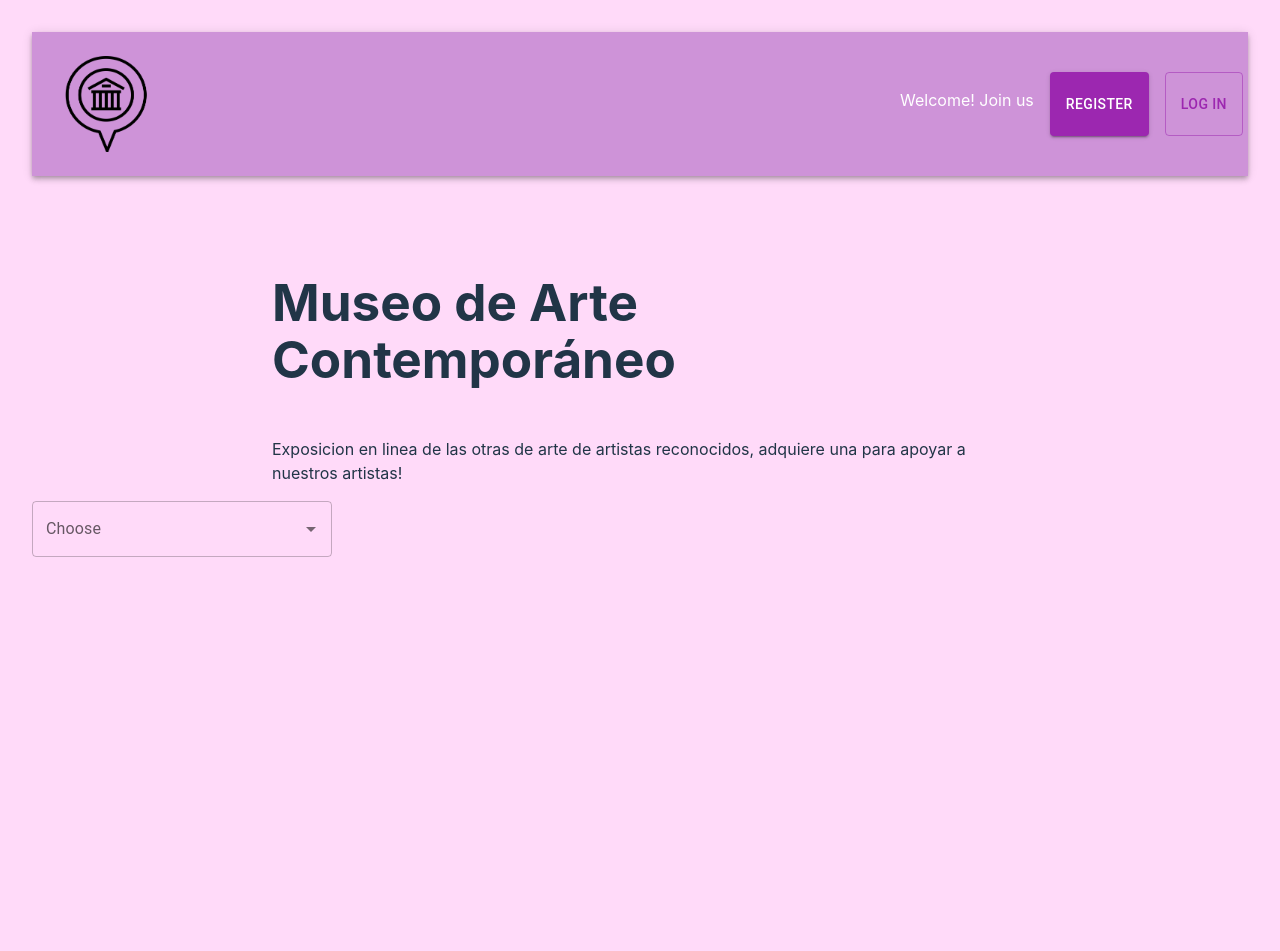
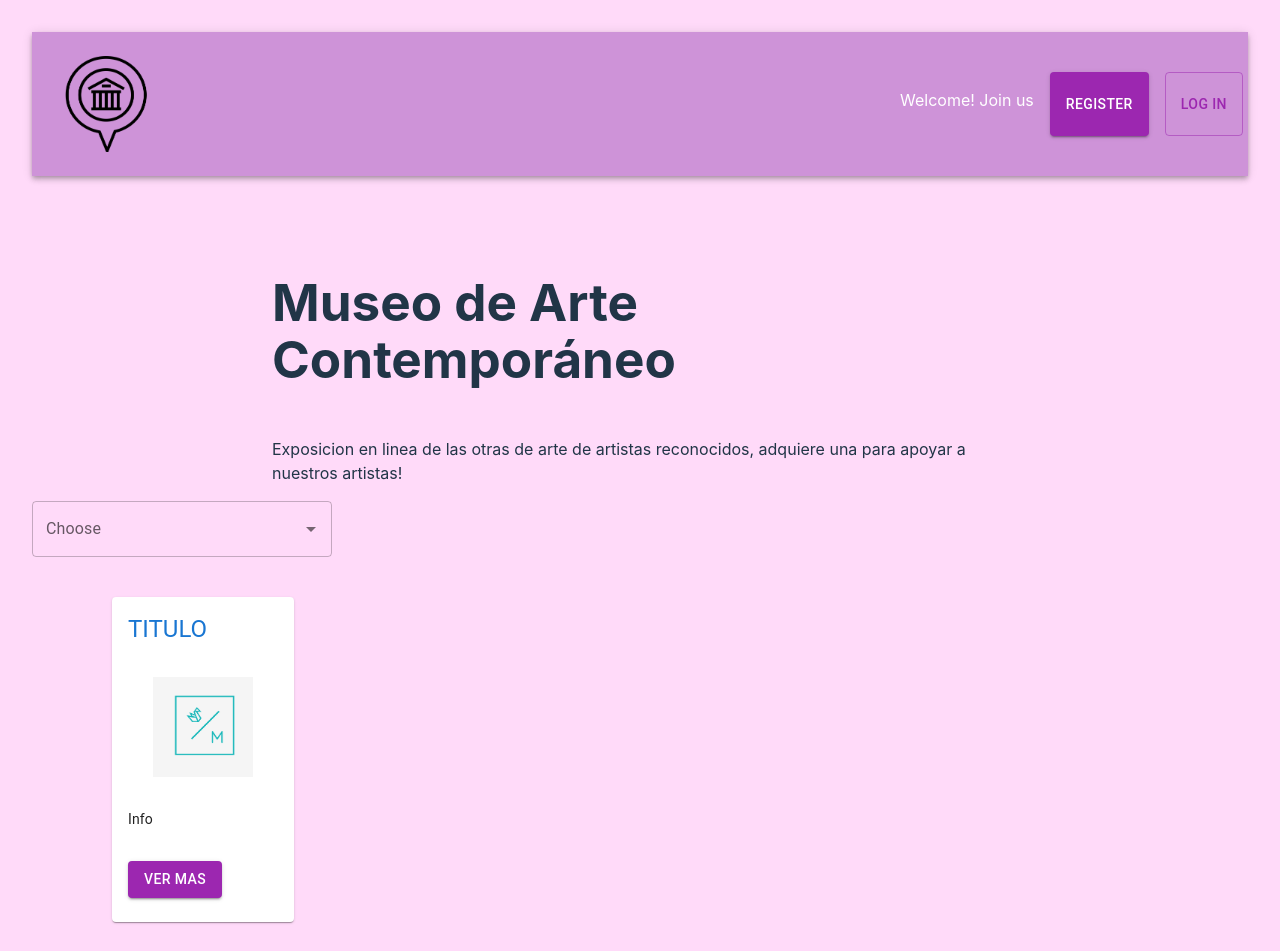
Before and after one commit to amontero1211/ProyectoBases, a React (Vite) app: page / in a window 1280 px wide. Shown: the top 951 px of the page. Before the commit the page ends 800 px from the top, so only its background shows below. Built offline with nearby package versions, Linux system fonts and the light colour scheme.

Commit message:
1 Card Art

```diff
--- a/src/App.jsx
+++ b/src/App.jsx
@@ -2,6 +2,7 @@ import './App.css';
 import Header from './components/Header';
 import Welcome from './components/Welcome';
 import Filtro from './components/Filtro';
+import Artes from './components/Artes';
 
 function App() {
   return (
@@ -9,6 +10,7 @@ function App() {
       <Header />
       <Welcome />
       <Filtro id="Todas" options="./components/ejemplo.jsx" />
+      <Artes>Ver mas</Artes>
     </div>
   );
 }
--- /dev/null
+++ b/src/components/ArtImagen.jsx
@@ -0,0 +1,13 @@
+import Avatar from '@mui/material/Avatar';
+
+const Icon = ({ pictureUrl, altText, ...rest }) => (
+  <Avatar
+    alt={altText}
+    src={pictureUrl}
+    sx={{ width: 100, height: 100 }}
+    variant="square"
+    {...rest}
+  />
+);
+
+export default Icon;
--- /dev/null
+++ b/src/components/ArtTitle.jsx
@@ -0,0 +1,9 @@
+import Typography from '@mui/material/Typography';
+
+const ArtTitle = ({ children }) => (
+  <Typography variant="h5" component="div" textAlign="left" color="primary">
+    {children}
+  </Typography>
+);
+
+export default ArtTitle;
--- /dev/null
+++ b/src/components/Artes.jsx
@@ -0,0 +1,43 @@
+import Box from '@mui/material/Box';
+import Button from './Button';
+import ArtTitle from './ArtTitle';
+import ArtImagen from './ArtImagen';
+import CardArt from './CardArt';
+import CardDescription from './CardDescription';
+
+export default function Artes() {
+  return (
+    <Box sx={{
+      display: 'flex',
+      gap: 3,
+      marginLeft: 10,
+      marginTop: 5,
+    }}
+    >
+      <CardArt>
+        <ArtTitle>TITULO</ArtTitle>
+        <Box
+          sx={{
+            display: 'flex',
+            justifyContent: 'center',
+            marginTop: 4,
+            marginBottom: 4,
+            width: 150,
+          }}
+        >
+          <ArtImagen pictureUrl="/src/pictures/Logo Museo.png" altText="Art" />
+        </Box>
+        <CardDescription>
+          Info
+        </CardDescription>
+        <Box
+          sx={{
+            marginTop: 4,
+          }}
+        >
+          <Button>Ver mas</Button>
+        </Box>
+      </CardArt>
+    </Box>
+  );
+}
--- /dev/null
+++ b/src/components/Button.jsx
@@ -0,0 +1,9 @@
+import MuButton from '@mui/material/Button';
+
+const Button = ({ children, ...rest }) => (
+  <MuButton variant="contained" {...rest} color="secondary">
+    {children}
+  </MuButton>
+);
+
+export default Button;
--- /dev/null
+++ b/src/components/CardArt.jsx
@@ -0,0 +1,10 @@
+import Card from '@mui/material/Card';
+import CardContent from '@mui/material/CardContent';
+
+export default function CardArt({ children }) {
+  return (
+    <Card sx={{ maxWidth: 300 }}>
+      <CardContent>{children}</CardContent>
+    </Card>
+  );
+}
--- /dev/null
+++ b/src/components/CardDescription.jsx
@@ -0,0 +1,9 @@
+import Typography from '@mui/material/Typography';
+
+const CardDescription = ({ children }) => (
+  <Typography variant="body2" component="div" textAlign="left">
+    {children}
+  </Typography>
+);
+
+export default CardDescription;
```
